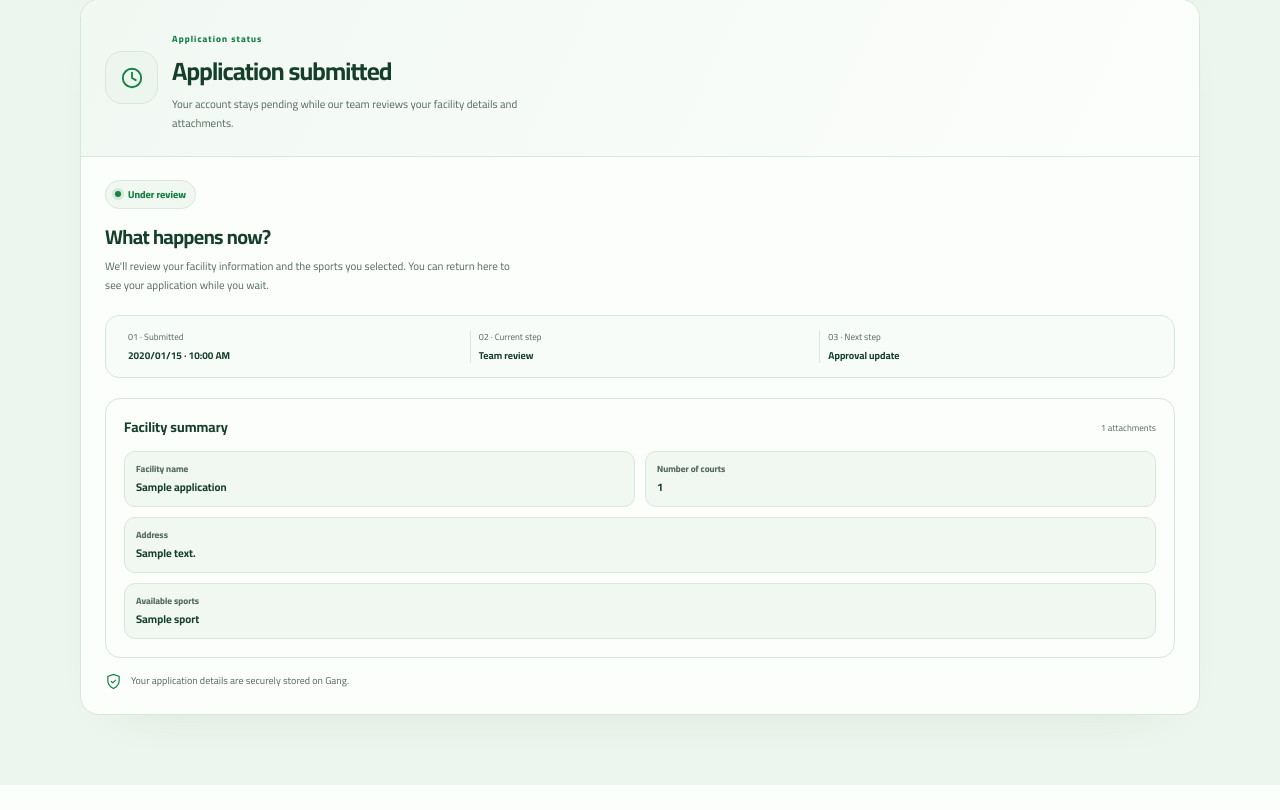
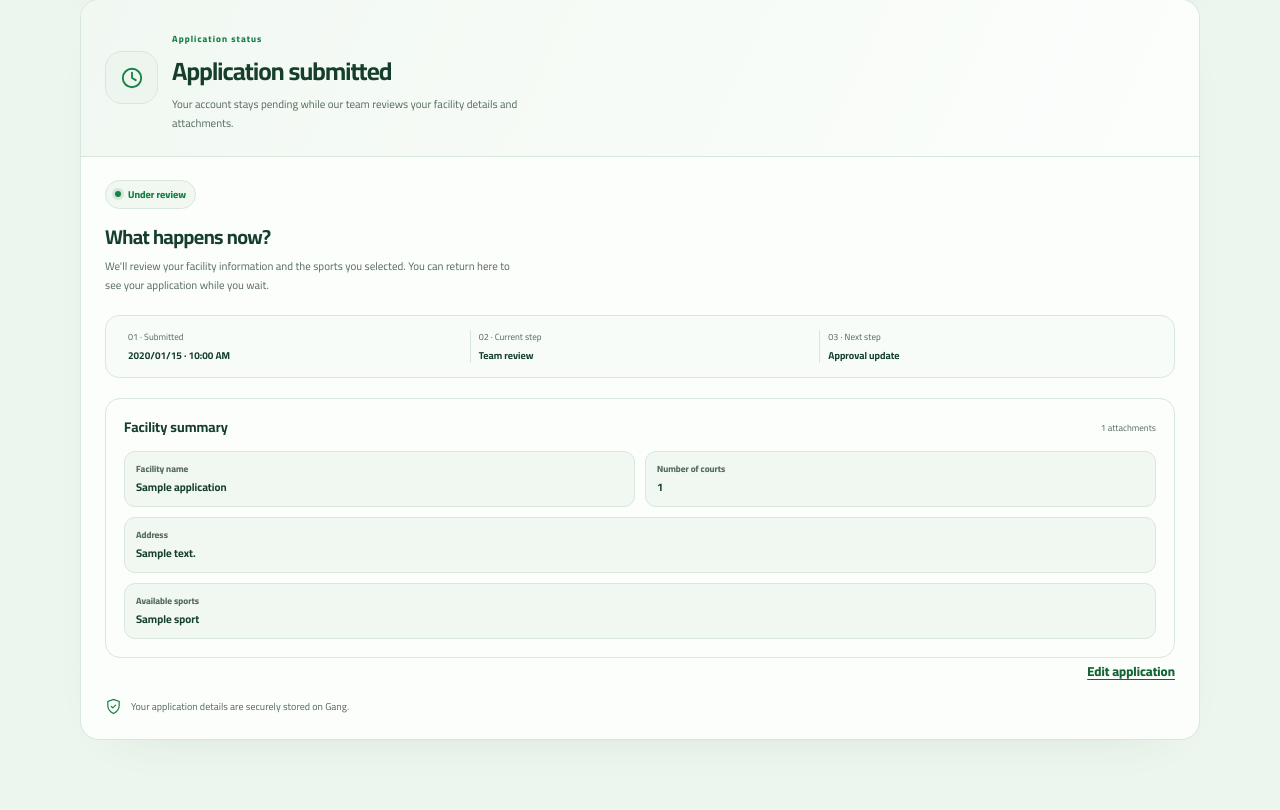
Before and after one commit to farahelaydi3-bit/Gang, a Laravel app: page /admin/pending?lang=en in a window 1280 px wide. Shown: the part 325-1135 px from the top of the page. Before the commit the page ends 1110 px from the top, so only its background shows below. Run offline with Laravel 12, Linux system fonts and the light colour scheme; a user stored in the database is signed in; data comes from the database, SQL or seed files in the repository; tables that the repository leaves empty hold one stand-in row (values such as "Sample post").

Commit message:
fix penddin page

```diff
--- a/app/Http/Controllers/Admin/OwnerApplicationController.php
+++ b/app/Http/Controllers/Admin/OwnerApplicationController.php
@@ -63,7 +63,7 @@ class OwnerApplicationController extends Controller
         }
 
         // Only one application can be under review
-        if ($admin->applications()->where('status', 'submitted')->exists()) {
+        if ($applicationId === null && $admin->applications()->where('status', 'submitted')->exists()) {
             return redirect()->route('admin.pending')
                 ->with('error', __('You already have an application under review. Please wait for a response.'));
         }
--- a/app/Http/Controllers/Auth/AuthenticatedSessionController.php
+++ b/app/Http/Controllers/Auth/AuthenticatedSessionController.php
@@ -28,7 +28,7 @@ class AuthenticatedSessionController extends Controller
 
         $request->session()->regenerate();
 
-        return redirect()->intended('/');
+        return redirect()->intended(route('courtbook.bookings'));
     }
 
     /**
--- a/resources/views/admins/pending.blade.php
+++ b/resources/views/admins/pending.blade.php
@@ -77,6 +77,8 @@
         .application-wizard-step[data-direction]{animation:application-step-enter .24s ease-out both}
         .application-wizard-step[data-direction="next"]{--step-offset:-10px}
         .application-wizard-step[data-direction="back"]{--step-offset:10px}
+        [dir="rtl"] .application-wizard-step[data-direction="next"]{--step-offset:10px}
+        [dir="rtl"] .application-wizard-step[data-direction="back"]{--step-offset:-10px}
         @keyframes application-step-enter{from{opacity:0;transform:translateX(var(--step-offset,0px))}to{opacity:1;transform:translateX(0)}}
         .application-step-heading{margin:0 0 16px}
         .application-step-heading h2{margin:0;color:#153E2B;font-size:21px;line-height:1.4}
@@ -107,6 +109,9 @@
         .application-edit-link{color:#146535;font-size:13px;font-weight:800;text-decoration:underline;text-underline-offset:3px}
         .application-terms-accept a{display:inline-block;margin-block-start:5px;text-decoration:underline;text-underline-offset:3px}
         .application-existing-files{display:grid;gap:4px;margin:0 0 12px;padding-inline-start:20px;color:#456252;font-size:13px;overflow-wrap:anywhere}
+        .application-review-preview{display:grid;grid-template-columns:repeat(auto-fit,minmax(min(100%,150px),1fr));gap:12px;margin:0 0 18px;padding:14px;border:1px solid var(--line);border-radius:12px;background:#F1F8F2}
+        .application-review-preview dt{color:#456252;font-size:12px}
+        .application-review-preview dd{margin:0;color:#153E2B;font-size:13px;font-weight:800;overflow-wrap:anywhere}
         @media(max-width:620px){.application-header{gap:8px}.application-header-actions{gap:6px}.application-terms-button,.application-header-actions button{padding-inline:8px}}
         @media(max-width:360px){.application-brand-copy{display:none}}
         @media(max-width:620px){.application-steps li{font-size:11px}.application-hero{gap:10px}.application-wizard-actions{flex-wrap:wrap}}
@@ -178,6 +183,9 @@
 <div class="application-summary-item application-summary-item-wide"><small>{{ __('Available sports') }}</small><strong>{{ $application->sports->map(fn ($sport) => __($sport->name))->join('، ') ?: '—' }}</strong></div>
                         </div>
                     </div>
+                    <div class="application-edit-actions">
+                        <a class="application-edit-link" href="{{ route('admin.pending', ['edit' => 1]) }}">{{ __('Edit application') }}</a>
+                    </div>
                     <div class="application-review-footer">
                         <svg viewBox="0 0 24 24" fill="none" aria-hidden="true"><path d="M12 22s8-4 8-11V5l-8-3-8 3v6c0 7 8 11 8 11Z" stroke="currentColor" stroke-width="1.7"/><path d="m9 12 2 2 4-4" stroke="currentColor" stroke-width="1.7" stroke-linecap="round" stroke-linejoin="round"/></svg>
 {{ __('Your application details are securely stored on Gang.') }}
@@ -195,12 +203,6 @@
                     <svg viewBox="0 0 48 48" fill="none"><path d="M24 5 40 14v20L24 43 8 34V14L24 5Z" stroke="currentColor" stroke-width="2"/><path d="M24 5v38M8 14l16 10 16-10M8 34l16-10 16 10" stroke="currentColor" stroke-width="1.6"/><circle cx="24" cy="24" r="5" stroke="currentColor" stroke-width="1.6"/></svg>
                 </span>
             </section>
-
-<div class="application-progress" aria-label="{{ __('Application steps') }}">
-<span class="application-progress-step is-current"><b>{{ __('01') }}</b>{{ __('Facility') }}</span><i class="application-progress-line"></i>
-<span class="application-progress-step"><b>{{ __('02') }}</b>{{ __('Sports') }}</span><i class="application-progress-line"></i>
-<span class="application-progress-step"><b>{{ __('03') }}</b>{{ __('Submit') }}</span>
-            </div>
 
             @if (session('success'))
                 <div class="application-alert application-alert-success" role="status"><strong>{{ session('success') }}</strong></div>
@@ -226,11 +228,6 @@
 <div class="application-alert application-alert-error" role="alert"><strong>{{ __('Your facility owner account was declined. You can submit a new application for review.') }}</strong></div>
                     @endif
 
-                    <div class="application-form-heading">
-                        <span class="application-section-number">01</span>
-<div><small>{{ __('Owner application') }}</small><h2>{{ __('Facility information') }}</h2><p>{{ __('Share a few details so we can get to know your facility.') }}</p></div>
-                    </div>
-
                     @php
                         $draft = $editing ? $application : null;
                         $selectedSports = old('sports', $errors->has('sports') ? [] : ($draft?->sports->modelKeys() ?? []));
@@ -238,34 +235,64 @@
                     @endphp
                     <form action="{{ $editing ? route('admin.application.update', $application) : route('admin.application.store') }}" method="POST" enctype="multipart/form-data" id="applicationForm">
                         @csrf
+                        @if ($editing)
+                            @method('PATCH')
+                            <div class="application-edit-actions">
+                                <a class="application-edit-link" href="{{ route('admin.pending') }}">{{ __('Cancel editing') }}</a>
+                            </div>
+                        @endif
+
+                        <div class="application-wizard-progress" id="applicationProgress" hidden>
+                            <div class="application-step-track" aria-hidden="true"><span class="application-step-fill"></span></div>
+                            <ol class="application-steps" aria-label="{{ __('Application steps') }}">
+                                <li><b>{{ __('01') }}</b>{{ __('Facility') }}</li>
+                                <li><b>{{ __('02') }}</b>{{ __('Sports') }}</li>
+                                <li><b>{{ __('03') }}</b>{{ __('Review and submit') }}</li>
+                            </ol>
+                        </div>
+
+                        <section class="application-wizard-step" @if ($errors->hasAny(['facility_name', 'address', 'courts_count', 'facility_description'])) data-step-errors @endif>
+                            <div class="application-step-heading">
+                                <h2 tabindex="-1">{{ __('Facility information') }}</h2>
+                                <p>{{ __('Share a few details so we can get to know your facility.') }}</p>
+                            </div>
                         <div class="application-form-section">
 <h3 class="application-form-section-title"><span>⌂</span>{{ __('About your facility') }}</h3>
                             <div class="application-fields-grid">
                                 <div class="application-field application-field-wide">
 <label for="facility_name">{{ __('Facility name') }} <i class="application-required">*</i></label>
-<input id="facility_name" name="facility_name" type="text" maxlength="255" required value="{{ old('facility_name', $admin->business_name) }}" placeholder="{{ __('e.g. Downtown Sports Club') }}">
+<input id="facility_name" name="facility_name" type="text" maxlength="255" required value="{{ old('facility_name', $draft?->facility_name ?? $admin->business_name) }}" placeholder="{{ __('e.g. Downtown Sports Club') }}">
                                     @error('facility_name')<small class="application-field-error">{{ $message }}</small>@enderror
                                 </div>
                                 <div class="application-field">
 <label for="address">{{ __('Facility address') }} <i class="application-required">*</i></label>
-<input id="address" name="address" type="text" maxlength="255" required value="{{ old('address') }}" placeholder="{{ __('City, area, and street') }}">
+<input id="address" name="address" type="text" maxlength="255" required value="{{ old('address', $draft?->address) }}" placeholder="{{ __('City, area, and street') }}">
                                     @error('address')<small class="application-field-error">{{ $message }}</small>@enderror
                                 </div>
                                 <div class="application-field">
 <label for="courts_count">{{ __('Number of courts') }} <i class="application-required">*</i></label>
-<input id="courts_count" name="courts_count" type="number" min="1" max="1000" required value="{{ old('courts_count') }}" placeholder="{{ __('e.g. 4') }}">
+<input id="courts_count" name="courts_count" type="number" min="1" max="1000" required value="{{ old('courts_count', $draft?->courts_count) }}" placeholder="{{ __('e.g. 4') }}">
                                     @error('courts_count')<small class="application-field-error">{{ $message }}</small>@enderror
+                                </div>
+                                <div class="application-field application-field-wide">
+<label for="facility_description">{{ __('Facility description') }} <i class="application-required">*</i></label>
+<textarea id="facility_description" name="facility_description" maxlength="3000" required placeholder="{{ __('Tell us about your courts, facilities, and what you offer players...') }}">{{ old('facility_description', $draft?->facility_description) }}</textarea>
+                                    @error('facility_description')<small class="application-field-error">{{ $message }}</small>@enderror
                                 </div>
                             </div>
                         </div>
 
-                        <div class="application-form-section">
-<h3 class="application-form-section-title"><span>✦</span>{{ __('Sports your facility offers') }} <i class="application-required">*</i></h3>
-<p class="application-field-hint" style="margin:-6px 0 10px">{{ __('Choose all the sports your courts support.') }}</p>
+                        </section>
+
+                        <section class="application-wizard-step" @if ($errors->hasAny(['sports', 'sports.*'])) data-step-errors @endif>
+                            <div class="application-step-heading">
+                                <h2 tabindex="-1">{{ __('Sports your facility offers') }}</h2>
+                                <p>{{ __('Choose all the sports your courts support.') }}</p>
+                            </div>
                             <div class="application-sports-grid">
                                 @forelse ($sports as $sport)
                                     <label class="application-sport-option">
-                                        <input type="checkbox" name="sports[]" value="{{ $sport->id }}" @checked(in_array($sport->id, old('sports', [])))>
+                                        <input type="checkbox" name="sports[]" value="{{ $sport->id }}" @checked(in_array($sport->id, (array) $selectedSports))>
                                         <span>{{ __($sport->name) }}</span>
                                     </label>
                                 @empty
@@ -274,20 +301,25 @@
                             </div>
                             @error('sports')<small class="application-field-error">{{ $message }}</small>@enderror
                             @error('sports.*')<small class="application-field-error">{{ $message }}</small>@enderror
-                            <p class="application-field-hint" id="selected-sports-count" aria-live="polite"></p>
-                        </div>
+                            <p class="application-field-hint application-sports-count" id="selected-sports-count" aria-live="polite"></p>
+                        </section>
 
+                        <section class="application-wizard-step" @if ($errors->hasAny(['application_message', 'attachments', 'attachments.*', 'terms_accepted', 'terms_version'])) data-step-errors @endif>
+                            <div class="application-step-heading">
+                                <h2 tabindex="-1">{{ __('Review and submit') }}</h2>
+                                <p>{{ __('Review your details and accept the terms before sending your application.') }}</p>
+                            </div>
+                            <dl class="application-review-preview" id="applicationReviewPreview" hidden>
+                                <div><dt>{{ __('Facility name') }}</dt><dd dir="auto" id="applicationPreviewFacility"></dd></div>
+                                <div><dt>{{ __('Address') }}</dt><dd dir="auto" id="applicationPreviewAddress"></dd></div>
+                                <div><dt>{{ __('Number of courts') }}</dt><dd id="applicationPreviewCourts"></dd></div>
+                                <div><dt>{{ __('Sports') }}</dt><dd id="applicationPreviewSports"></dd></div>
+                            </dl>
                         <div class="application-form-section">
-<h3 class="application-form-section-title"><span>✎</span>{{ __('Tell us about your facility') }}</h3>
                             <div class="application-fields-grid">
                                 <div class="application-field application-field-wide">
-<label for="facility_description">{{ __('Facility description') }} <i class="application-required">*</i></label>
-<textarea id="facility_description" name="facility_description" maxlength="3000" required placeholder="{{ __('Tell us about your courts, facilities, and what you offer players...') }}">{{ old('facility_description') }}</textarea>
-                                    @error('facility_description')<small class="application-field-error">{{ $message }}</small>@enderror
-                                </div>
-                                <div class="application-field application-field-wide">
 <label for="application_message">{{ __('Your message to Gang') }} <i class="application-required">*</i></label>
-<textarea id="application_message" name="application_message" maxlength="5000" required placeholder="{{ __('Introduce yourself and tell us why you’d like to join Gang...') }}">{{ old('application_message') }}</textarea>
+<textarea id="application_message" name="application_message" maxlength="5000" required placeholder="{{ __('Introduce yourself and tell us why you’d like to join Gang...') }}">{{ old('application_message', $draft?->application_message) }}</textarea>
                                     @error('application_message')<small class="application-field-error">{{ $message }}</small>@enderror
                                 </div>
                             </div>
@@ -296,30 +328,45 @@
                         <div class="application-form-section">
 <h3 class="application-form-section-title"><span>↑</span>{{ __('Supporting files') }}</h3>
                             <div class="application-field">
+                                @if ($draft && $draft->attachments->isNotEmpty())
+                                    <p class="application-field-hint">{{ __('Existing attachments') }}</p>
+                                    <ul class="application-existing-files">
+                                        @foreach ($draft->attachments as $attachment)
+                                            <li dir="auto">{{ $attachment->original_name }}</li>
+                                        @endforeach
+                                    </ul>
+                                    <p class="application-field-hint">{{ __('Additional files you can attach: :count', ['count' => $remainingFiles]) }}</p>
+                                @endif
+                                @if ($remainingFiles > 0)
 <label for="attachments">{{ __('Photos or documents') }} <span style="color:#89958b;font-weight:600">{{ __('(optional)') }}</span></label>
                                 <label class="application-file-drop" for="attachments" id="application-file-drop">
-                                    <input id="attachments" type="file" name="attachments[]" accept=".jpg,.jpeg,.png,.webp,.pdf" multiple>
+                                    <input id="attachments" type="file" name="attachments[]" accept=".jpg,.jpeg,.png,.webp,.pdf" data-max-files="{{ $remainingFiles }}" multiple>
                                     <span class="application-file-icon" aria-hidden="true"><svg viewBox="0 0 24 24" fill="none"><path d="M12 16V4m0 0L7.5 8.5M12 4l4.5 4.5M4 15.5v3A1.5 1.5 0 0 0 5.5 20h13a1.5 1.5 0 0 0 1.5-1.5v-3" stroke="currentColor" stroke-width="1.8" stroke-linecap="round" stroke-linejoin="round"/></svg></span>
 <strong>{{ __('Drag files here or click to browse') }}</strong>
 <small>{{ __('Up to 5 files · 5 MB per file · JPG, PNG, WEBP, or PDF') }}</small>
                                     <span class="application-file-list" id="application-file-list"></span>
                                 </label>
+                                @endif
                                 @error('attachments')<small class="application-field-error">{{ $message }}</small>@enderror
                                 @error('attachments.*')<small class="application-field-error">{{ $message }}</small>@enderror
                             </div>
                         </div>
 
                         <div class="application-terms-accept">
-                            <input id="terms_accepted" name="terms_accepted" type="checkbox" value="1" required @checked(old('terms_accepted'))>
+                            <input id="terms_accepted" name="terms_accepted" type="checkbox" value="1" required @checked(old('terms_accepted', ! $errors->any() && $draft?->terms_version === config('owner.terms_version') && $draft?->terms_accepted_at))>
 <label for="terms_accepted">{{ __('I have read and accepted the') }} <a href="{{ route('admin.terms') }}" target="_blank" rel="noopener">{{ __('Court owner terms and conditions') }}</a>{{ __(', including Gang’s commission of') }} {{ number_format(config('owner.commission_percentage'), 0) }}{{ __('% on completed bookings.') }}</label>
                             <input type="hidden" name="terms_version" value="{{ config('owner.terms_version') }}">
                         </div>
                         @error('terms_accepted')<small class="application-field-error">{{ $message }}</small>@enderror
+                        @error('terms_version')<small class="application-field-error">{{ $message }}</small>@enderror
+                        </section>
 
-                        <div class="application-submit-row">
-<p class="application-submit-note">{{ __('By submitting, you confirm that your facility information is accurate. Our team will review it before activating your account.') }}</p>
+                        <p class="application-step-error" id="applicationStepError" role="alert" hidden></p>
+                        <div class="application-wizard-actions">
+                            <button type="button" class="application-back" id="applicationBack" hidden>{{ __('Previous') }}</button>
+                            <button type="button" class="application-submit" id="applicationNext" hidden>{{ __('Next') }}</button>
                             <button type="submit" class="application-submit" id="submitButton" @disabled($sports->isEmpty())>
-{{ __('Submit for review') }} <span aria-hidden="true">←</span>
+                                {{ $editing ? __('Save changes') : __('Submit for review') }}
                             </button>
                         </div>
                     </form>
@@ -358,6 +405,7 @@
             const nextButton = document.getElementById('applicationNext');
             const submitButton = document.getElementById('submitButton');
             const stepError = document.getElementById('applicationStepError');
+            const reviewPreview = document.getElementById('applicationReviewPreview');
             const sportsCount = document.getElementById('selected-sports-count');
             const sports = [...form.querySelectorAll('input[name="sports[]"]')];
             const sportsPanel = sportsCount.closest('.application-wizard-step');
@@ -370,6 +418,7 @@
                 sportsCount.textContent = selected
                     ? @js(__('Sports selected: :count')).replace(':count', selected)
                     : @js(__('No sports selected yet'));
+                sportsCount.classList.remove('is-error');
             };
             sports.forEach((sport) => sport.addEventListener('change', updateSportsCount));
             updateSportsCount();
@@ -390,6 +439,15 @@
             const steps = [...progress.querySelectorAll('li')];
             const lastStep = panels.length - 1;
             let currentStep = 0;
+            let submitting = false;
+
+            const updateReview = () => {
+                document.getElementById('applicationPreviewFacility').textContent = form.elements.namedItem('facility_name').value;
+                document.getElementById('applicationPreviewAddress').textContent = form.elements.namedItem('address').value;
+                document.getElementById('applicationPreviewCourts').textContent = form.elements.namedItem('courts_count').value;
+                const selectedSports = sports.filter(sport => sport.checked).map(sport => sport.labels[0].textContent.trim());
+                document.getElementById('applicationPreviewSports').textContent = new Intl.ListFormat(document.documentElement.lang).format(selectedSports);
+            };
 
             const showStep = (index, moveFocus = false) => {
                 const panel = panels[index];
@@ -415,6 +473,7 @@
                 nextButton.hidden = index === lastStep;
                 submitButton.hidden = index !== lastStep;
                 stepError.hidden = true;
+                if (index === lastStep) updateReview();
 
                 if (moveFocus) {
                     panel.querySelector('h2').focus({ preventScroll: true });
@@ -429,6 +488,14 @@
                     sportsCount.textContent = @js(__('Choose at least one sport to continue.'));
                     sportsCount.classList.add('is-error');
                     (sports[0] ?? panel.querySelector('h2')).focus();
+                    return false;
+                }
+
+                if (index === lastStep && filesInput && filesInput.files.length > Number(filesInput.dataset.maxFiles)) {
+                    if (index !== currentStep) showStep(index, true);
+                    stepError.textContent = @js(__('You can have up to five existing and new attachments in total.'));
+                    stepError.hidden = false;
+                    filesInput.focus();
                     return false;
                 }
 
@@ -457,6 +524,10 @@
             form.addEventListener('input', () => { stepError.hidden = true; });
 
             form.addEventListener('submit', (event) => {
+                if (submitting) {
+                    event.preventDefault();
+                    return;
+                }
                 if (currentStep < lastStep) {
                     event.preventDefault();
                     advance();
@@ -464,11 +535,9 @@
                 }
                 if (!panels.every((_, index) => validateStep(index))) {
                     event.preventDefault();
-                    sportsCount.textContent = @js(__('Select at least one sport to continue.'));
-                    sportsCount.style.color = '#E63946';
-                    sports[0]?.focus();
                     return;
                 }
+                submitting = true;
                 submitButton.disabled = true;
                 submitButton.textContent = @js(__('Submitting your application…'));
             });
@@ -477,6 +546,7 @@
             showStep(Math.max(0, firstError));
             form.noValidate = true;
             progress.hidden = false;
+            reviewPreview.hidden = false;
         })();
     </script>
 </body>
```
Also changed, not shown: resources/views/pages/header.blade.php (+9 -3 lines), lang/ar.json, public/courtbook-assets/styles.css, 1 other file.
